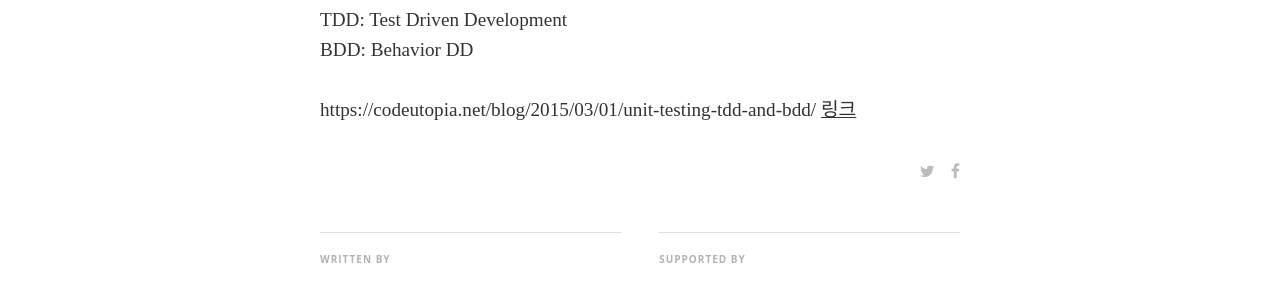
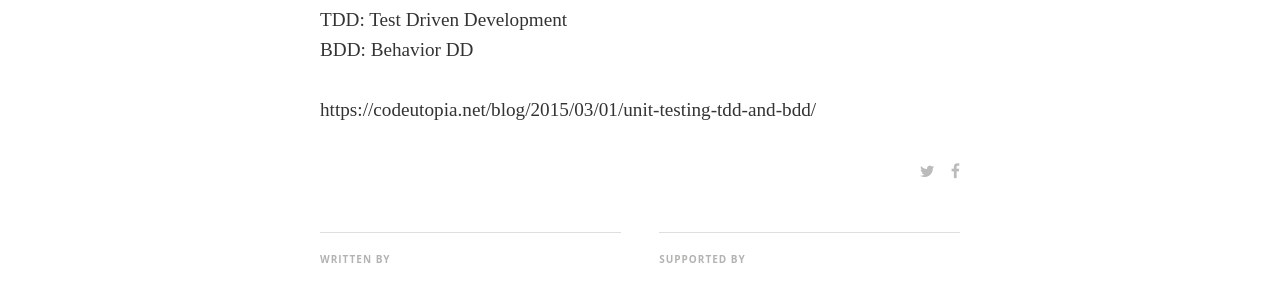
Before and after one commit to JaehunSim/JaehunSim.github.io, a Jekyll site: the page built from _posts/2019-01-10-OOP-Arrange.md, in a window 1280 px wide. Shown: the part 556-846 px from the top of the page. Built offline with Jekyll 4.4.1, drawn with Linux system fonts in a browser that asks for light colours; nearby versions of some CDN libraries; some web fonts are replaced; comment, search, counter and statistics services are not loaded.

Commit message:
Update 2019-01-10-OOP-Arrange.md

```diff
--- a/_posts/2019-01-10-OOP-Arrange.md
+++ b/_posts/2019-01-10-OOP-Arrange.md
@@ -17,4 +17,4 @@ TDD, BDD를 쓰면 여러 상황에 대비가 가능하기 때문에 관리하
 TDD: Test Driven Development
 BDD: Behavior DD
 
-https://codeutopia.net/blog/2015/03/01/unit-testing-tdd-and-bdd/ [링크](https://codeutopia.net/blog/2015/03/01/unit-testing-tdd-and-bdd/)
+https://codeutopia.net/blog/2015/03/01/unit-testing-tdd-and-bdd/
```
